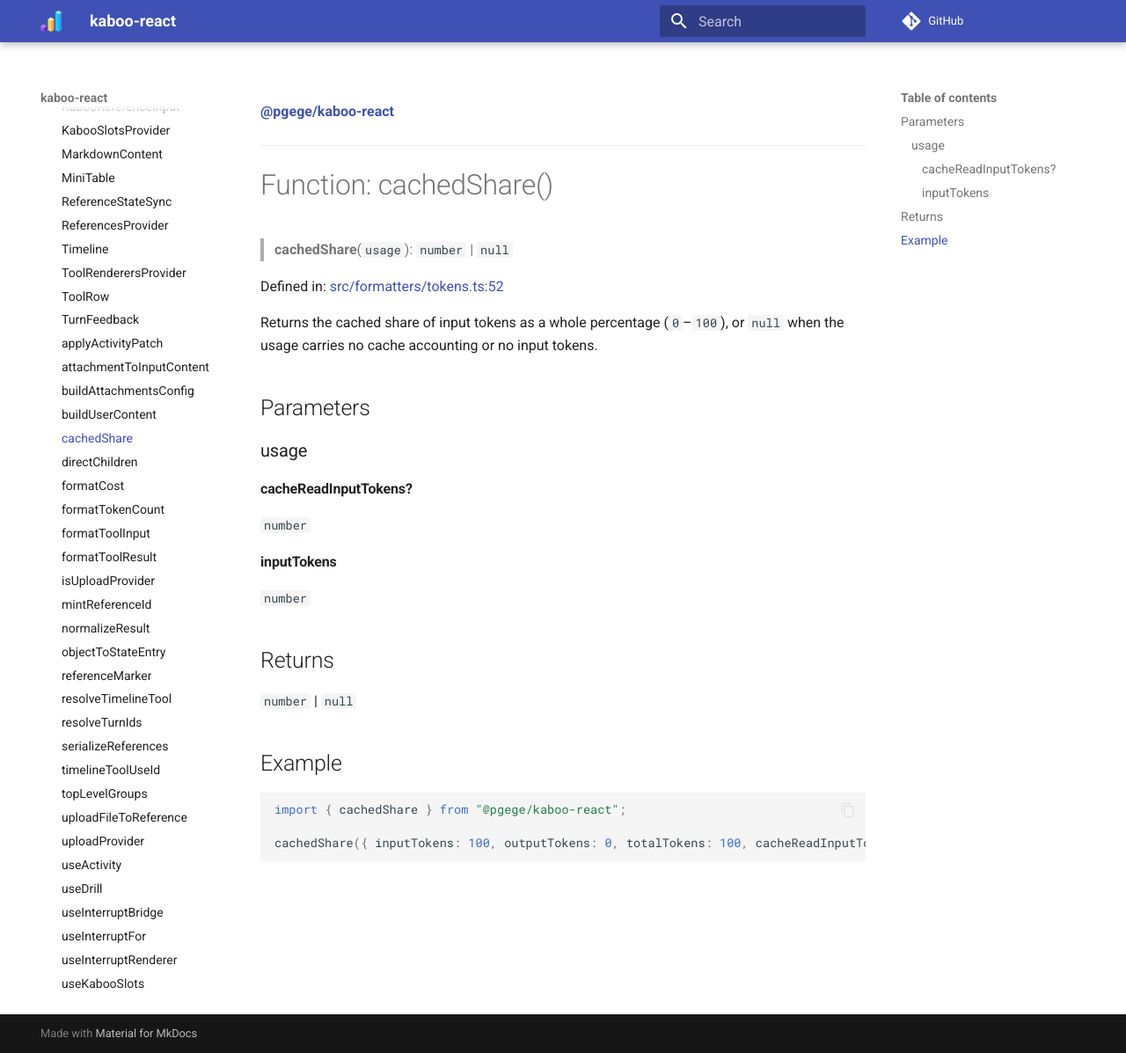
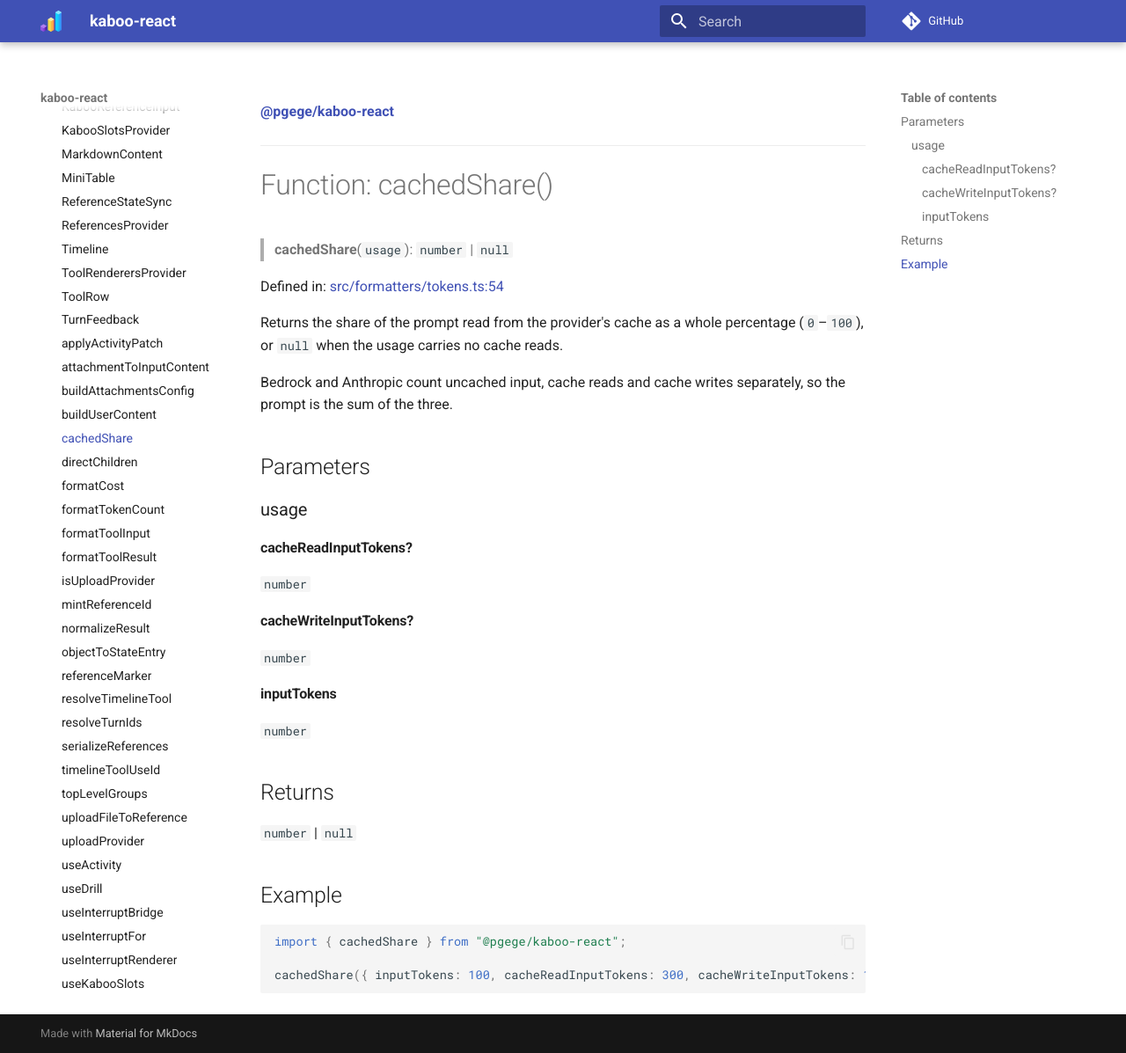
Before and after one commit to gl-pgege/kaboo-react, an MkDocs documentation site: the page built from docs/api/index/functions/cachedShare.md, in a window 1280 px wide and 1197 px high. Shown: the whole window at 88% size. Built offline with MkDocs 1.6.1 and Material for MkDocs 9.7.7, drawn with Linux system fonts in a browser that asks for light colours; comment, search, counter and statistics services are not loaded.

Commit message:
fix: read the cached share against the whole prompt (0.9.2)
cachedShare divided cache reads by inputTokens, but Bedrock and Anthropic
count uncached input, cache reads and cache writes separately. A run that
read most of its prompt from the cache showed 166%, and every share was
overstated: one shown as 70% was 42%. The share is now cache reads over the
sum of the three, agent cards and the drill view show that sum as "in", and
TokenUsage says inputTokens leaves cache tokens out.

````diff
--- a/docs/api/index/functions/cachedShare.md
+++ b/docs/api/index/functions/cachedShare.md
@@ -6,17 +6,23 @@
 
 > **cachedShare**(`usage`): `number` \| `null`
 
-Defined in: [src/formatters/tokens.ts:52](https://github.com/gl-pgege/kaboo-react/blob/main/src/formatters/tokens.ts#L52)
+Defined in: [src/formatters/tokens.ts:54](https://github.com/gl-pgege/kaboo-react/blob/main/src/formatters/tokens.ts#L54)
 
-Returns the cached share of input tokens as a whole percentage
-(`0`–`100`), or `null` when the usage carries no cache accounting or no
-input tokens.
+Returns the share of the prompt read from the provider's cache as a whole
+percentage (`0`–`100`), or `null` when the usage carries no cache reads.
+
+Bedrock and Anthropic count uncached input, cache reads and cache writes
+separately, so the prompt is the sum of the three.
 
 ## Parameters
 
 ### usage
 
 #### cacheReadInputTokens?
+
+`number`
+
+#### cacheWriteInputTokens?
 
 `number`
 
@@ -33,5 +39,5 @@ input tokens.
 ```ts
 import { cachedShare } from "@pgege/kaboo-react";
 
-cachedShare({ inputTokens: 100, outputTokens: 0, totalTokens: 100, cacheReadInputTokens: 92 }); // 92
+cachedShare({ inputTokens: 100, cacheReadInputTokens: 300, cacheWriteInputTokens: 100 }); // 60
 ```
--- a/package.json
+++ b/package.json
@@ -1,6 +1,6 @@
 {
   "name": "@pgege/kaboo-react",
-  "version": "0.9.1",
+  "version": "0.9.2",
   "description": "React components + hooks for rendering kaboo multi-agent activity in a CopilotKit app, with batteries-included CopilotKit integrations.",
   "author": "gl-pgege",
   "license": "MIT",
--- a/src/components/AgentCard.tsx
+++ b/src/components/AgentCard.tsx
@@ -1,7 +1,7 @@
 import { useState, useEffect, useRef, useContext } from "react";
 import type { StreamGroup, TokenUsage } from "../types";
 import { isControlOnlyStatus, normalizeResult } from "../formatters/output";
-import { cachedShare, formatCost, formatTokenCount } from "../formatters/tokens";
+import { cachedShare, formatCost, formatTokenCount, promptTokens } from "../formatters/tokens";
 import { MarkdownContent } from "./MarkdownContent";
 import { Timeline } from "./Timeline";
 import { useDrill } from "../hooks/useDrill";
@@ -33,7 +33,7 @@ export interface AgentCardProps {
 
 function tokenChipTitle(usage: TokenUsage): string {
   const parts = [
-    `${usage.inputTokens.toLocaleString()} in / ${usage.outputTokens.toLocaleString()} out tokens`,
+    `${promptTokens(usage).toLocaleString()} in / ${usage.outputTokens.toLocaleString()} out tokens`,
   ];
   const cached = cachedShare(usage);
   if (cached != null) parts.push(`${cached}% cached`);
--- a/src/components/DrillDetailView.tsx
+++ b/src/components/DrillDetailView.tsx
@@ -13,7 +13,7 @@ import {
 } from "../utils/groups";
 import { AgentCard } from "./AgentCard";
 import { Timeline } from "./Timeline";
-import { cachedShare, formatCost, formatTokenCount } from "../formatters/tokens";
+import { cachedShare, formatCost, formatTokenCount, promptTokens } from "../formatters/tokens";
 
 /**
  * Renders one unanchored interrupt through the renderer registered for its
@@ -105,7 +105,7 @@ export function DrillDetailView() {
         {group?.usage && group.usage.totalTokens > 0 && (
           <div className="kaboo-drill-usage">
             <span className="kaboo-drill-usage-item">
-              <strong>{formatTokenCount(group.usage.inputTokens)}</strong> in
+              <strong>{formatTokenCount(promptTokens(group.usage))}</strong> in
             </span>
             <span className="kaboo-drill-usage-item">
               <strong>{formatTokenCount(group.usage.outputTokens)}</strong> out
````
Also changed, not shown: CHANGELOG.md (+14 -0 lines), docs/api/index/interfaces/TokenUsage.md (+3 -3 lines), 3 other files.
